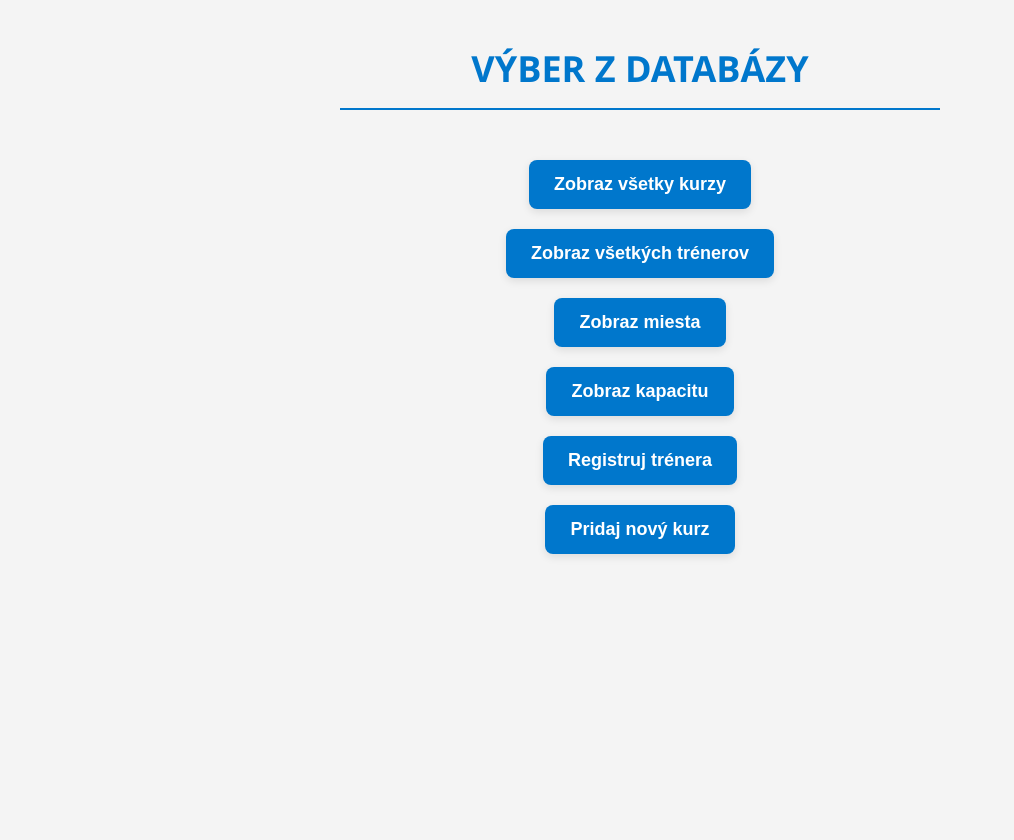
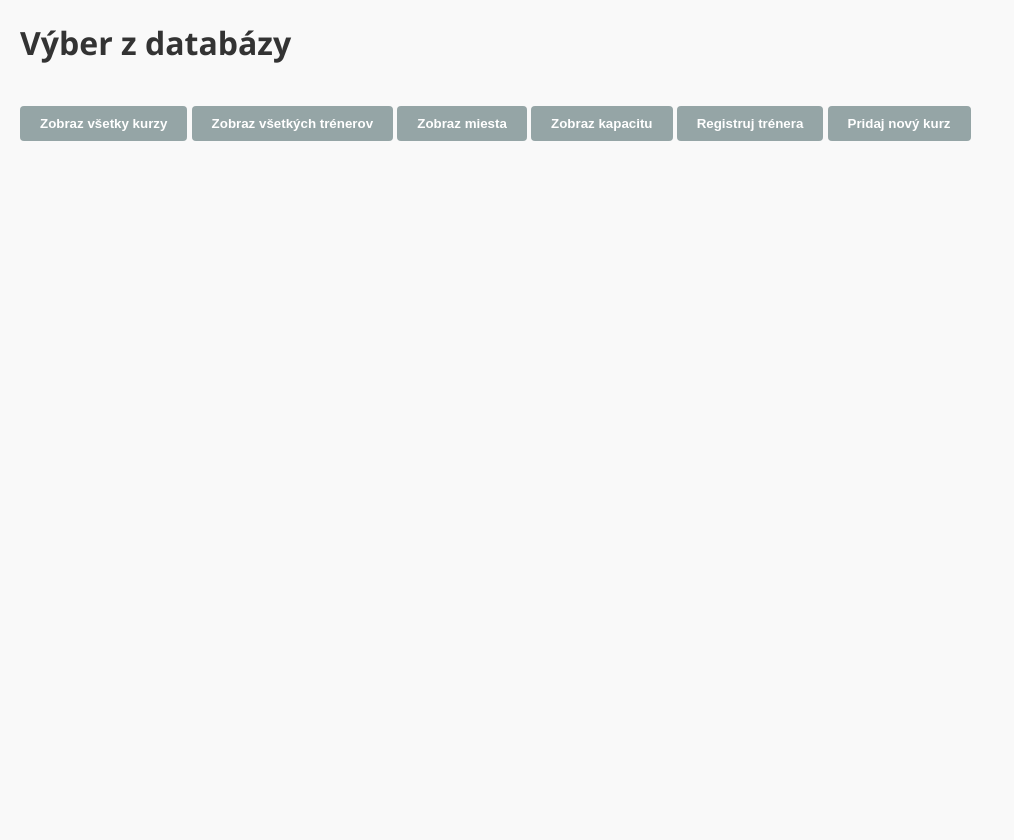
Before and after one commit to Dominik1545/ISJ-jurik-web, a Flask app: page / in a window 1280 px wide. Shown: the whole page, without its empty margins (0-1014 px from the left). After the commit the page ends 141 px from the top, so only its background shows below. Run offline with Flask 3, Linux system fonts and the light colour scheme.

Commit message:
cela uprava

```diff
--- a/app.py
+++ b/app.py
@@ -56,11 +56,11 @@ def afinne_sifrovanie(text):
             vysledok += znak
     return vysledok
 
-# ROUTY
 
 @app.route('/')
 def index():
-    return render_template("index.html")
+    return render_template('index.html')
+
 
 
 @app.route('/kurzy')
@@ -71,33 +71,20 @@ def zobraz_kurzy():
 @app.route('/treneri')
 def zobraz_trenerov():
     treneri = Trener.query.all()
-    vystup = []
-    for trener in treneri:
-        cele_meno = f"{trener.Meno} {trener.Priezvisko}"
-        if trener.kurzy:
-            for kurz in trener.kurzy:
-                vystup.append((trener.ID_trenera, cele_meno, kurz.Nazov_kurzu))
-        else:
-            vystup.append((trener.ID_trenera, cele_meno, "Žiadny kurz"))
-    return render_template("treneri.html", treneri=vystup)
+    return render_template("treneri.html", treneri=treneri)
+
 
 @app.route('/miesta')
 def zobraz_miesta():
     miesta = Miesto.query.all()
-    vystup = "<h2>Zoznam miest:</h2>"
-    for miesto in miesta:
-        vystup += f"<p>{miesto.Nazov_miesta}</p>"
-    vystup += '<br><a href="/"><button type="button">Späť</button></a>'
-    return vystup
+    return render_template("miesta.html", miesta=miesta)
 
-@app.route('/kapacita')
-def zobraz_kapacitu():
-    kurzy = Kurz.query.with_entities(Kurz.Nazov_kurzu, Kurz.Max_pocet_ucastnikov).all()
-    vystup = "<h2>Kapacity kurzov:</h2>"
-    for kurz in kurzy:
-        vystup += f"<p>{kurz.Nazov_kurzu} - Kapacita: {kurz.Max_pocet_ucastnikov}</p>"
-    vystup += '<br><a href="/"><button type="button">Späť</button></a>'
-    return vystup
+
+@app.route('/kapacity')
+def zobraz_kapacity():
+    kapacity = Kapacita.query.all()
+    return render_template("kapacity.html", kapacity=kapacity)
+
 
 @app.route('/registracia', methods=['GET', 'POST'])
 def registracia():
--- a/static/main.css
+++ b/static/main.css
@@ -1,147 +1,81 @@
+/* styles.css */
+
 body {
     font-family: 'Segoe UI', Tahoma, Geneva, Verdana, sans-serif;
-    background-color: #f4f4f4;
-    margin: 0;
-    padding: 20px;
+    background-color: #f9f9f9;
     color: #333;
-    display: flex;
-    flex-direction: column;
-    align-items: center;
-    min-height: 100vh;
-}
-
-
-h1 {
-    color: #0077cc;
-    font-size: 36px;
-    text-align: center;
-    margin-bottom: 40px;
-    text-transform: uppercase;
-    border-bottom: 2px solid #0077cc;
-    padding-bottom: 15px;
-    max-width: 600px;
-    width: 100%;
+    margin: 20px;
+    padding: 0;
 }
 
 h2 {
-    color: #0077cc;
-    font-size: 32px;
-    text-align: center;
-    margin-bottom: 30px;
-    text-transform: uppercase;
-    border-bottom: 2px solid #0077cc;
-    padding-bottom: 10px;
-    max-width: 600px;
-    width: 100%;
+    color: #2c3e50;
+    border-bottom: 2px solid #3498db;
+    padding-bottom: 8px;
+    margin-bottom: 20px;
+}
+
+p {
+    font-size: 16px;
+    line-height: 1.5;
 }
 
 form {
     background-color: #fff;
-    padding: 20px 30px;
-    border-radius: 8px;
-    box-shadow: 0 3px 8px rgba(0,0,0,0.1);
-    max-width: 600px;
-    width: 100%;
-    margin-bottom: 30px;
+    padding: 20px;
+    border-radius: 6px;
+    box-shadow: 0 2px 5px rgba(0,0,0,0.1);
+    max-width: 400px;
 }
 
 label {
+    font-weight: 600;
     display: block;
-    font-weight: 600;
-    margin-top: 20px;
-    margin-bottom: 8px;
-    color: #0077cc;
+    margin-bottom: 6px;
+    margin-top: 12px;
 }
 
 input[type="text"],
-input[type="number"],
-input[type="password"] {
+input[type="password"],
+input[type="number"] {
     width: 100%;
-    padding: 10px 15px;
-    font-size: 16px;
-    border: 1.5px solid #ccc;
-    border-radius: 6px;
-    transition: border-color 0.3s ease;
-}
-
-input[type="text"]:focus,
-input[type="number"]:focus,
-input[type="password"]:focus {
-    border-color: #0077cc;
-    outline: none;
-    box-shadow: 0 0 8px rgba(0,119,204,0.4);
+    padding: 8px 10px;
+    border: 1px solid #ccc;
+    border-radius: 4px;
+    box-sizing: border-box;
+    font-size: 15px;
 }
 
 button {
-    background-color: #0077cc;
+    margin-top: 20px;
+    padding: 10px 20px;
+    background-color: #3498db;
+    border: none;
+    border-radius: 4px;
     color: white;
-    padding: 12px 25px;
-    font-size: 16px;
-    border: none;
-    border-radius: 6px;
+    font-weight: 600;
     cursor: pointer;
     transition: background-color 0.3s ease;
-    margin-top: 25px;
-    display: block;
-    width: 100%;
 }
 
 button:hover {
-    background-color: #005fa3;
+    background-color: #2980b9;
 }
 
-a[href] > button {
-    width: 100%;
-    max-width: 400px;
-    margin: 10px auto;
-    display: block;
-    padding: 14px 25px;
-    font-size: 18px;
-    font-weight: 600;
-    border-radius: 8px;
-    background-color: #0077cc;
-    color: white;
-    border: none;
-    box-shadow: 0 3px 8px rgba(0, 0, 0, 0.1);
-    transition: background-color 0.3s ease;
-    cursor: pointer;
-}
-
-a[href] > button:hover {
-    background-color: #005fa3;
-}
-
-a[href] {
-    display: flex;
-    justify-content: center;
+a {
     text-decoration: none;
 }
 
-p {
-    font-size: 18px;
-    background-color: #ffffff;
-    padding: 15px 20px;
-    margin: 10px auto;
-    max-width: 600px;
-    border-radius: 8px;
-    box-shadow: 0 2px 6px rgba(0, 0, 0, 0.1);
-    line-height: 1.6;
-    color: #333;
+a button {
+    background-color: #95a5a6;
 }
 
-a.back-btn {
-    display: inline-block;
-    text-decoration: none;
-    margin-top: 20px;
-    text-align: center;
-    width: 100%;
-    max-width: 600px;
-    color: #0077cc;
-    font-weight: 600;
-    transition: color 0.3s ease;
+a button:hover {
+    background-color: #7f8c8d;
 }
 
-a.back-btn:hover {
-    color: #005fa3;
-    text-decoration: underline;
+hr {
+    margin: 25px 0;
+    border: 0;
+    border-top: 1px solid #ddd;
 }
```
Also changed, not shown: tempCodeRunnerFile.py (+5 -15 lines), templates/kapacity.html (added, +18 -0 lines), templates/miesta.html (added, +18 -0 lines), templates/treneri.html (+20 -6 lines).
